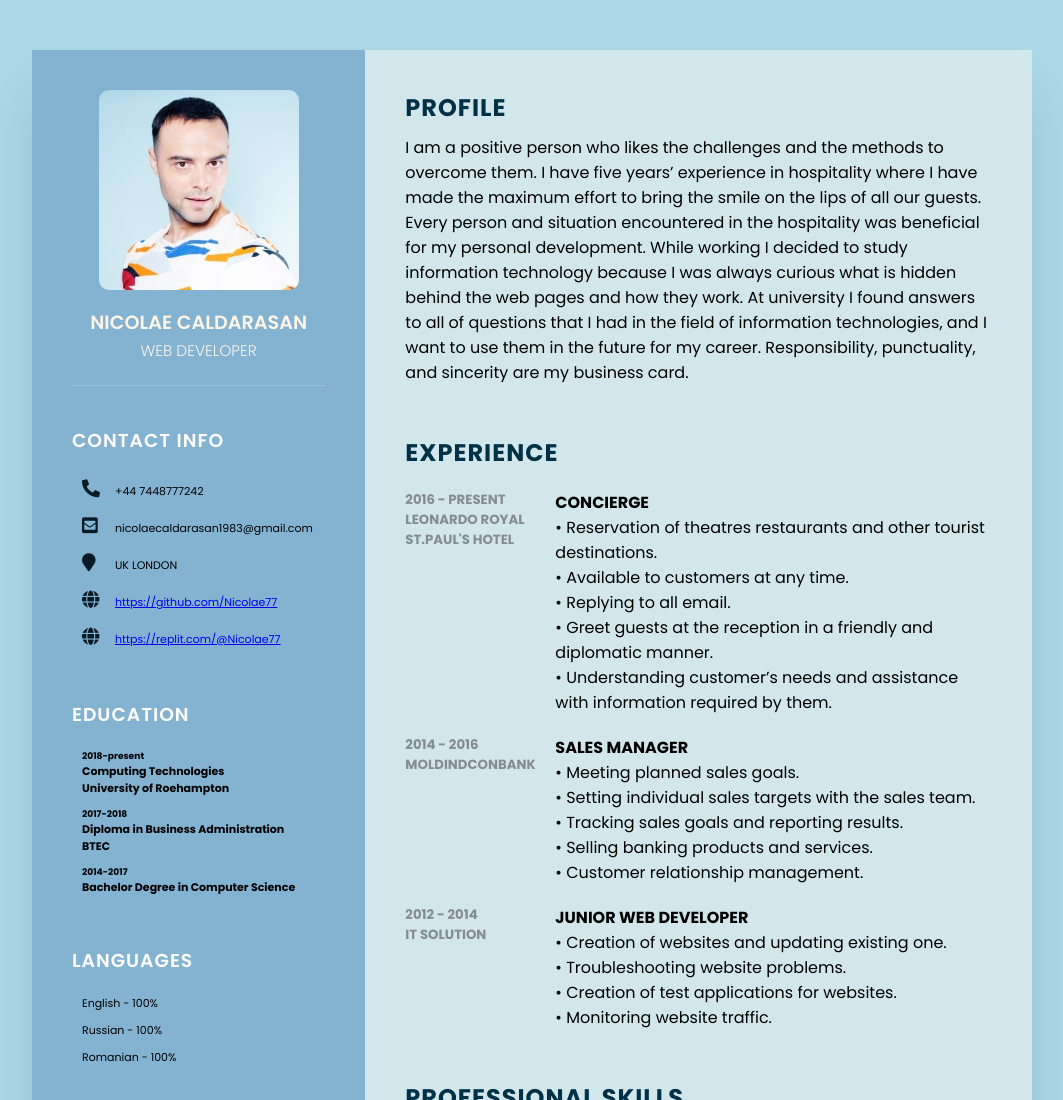
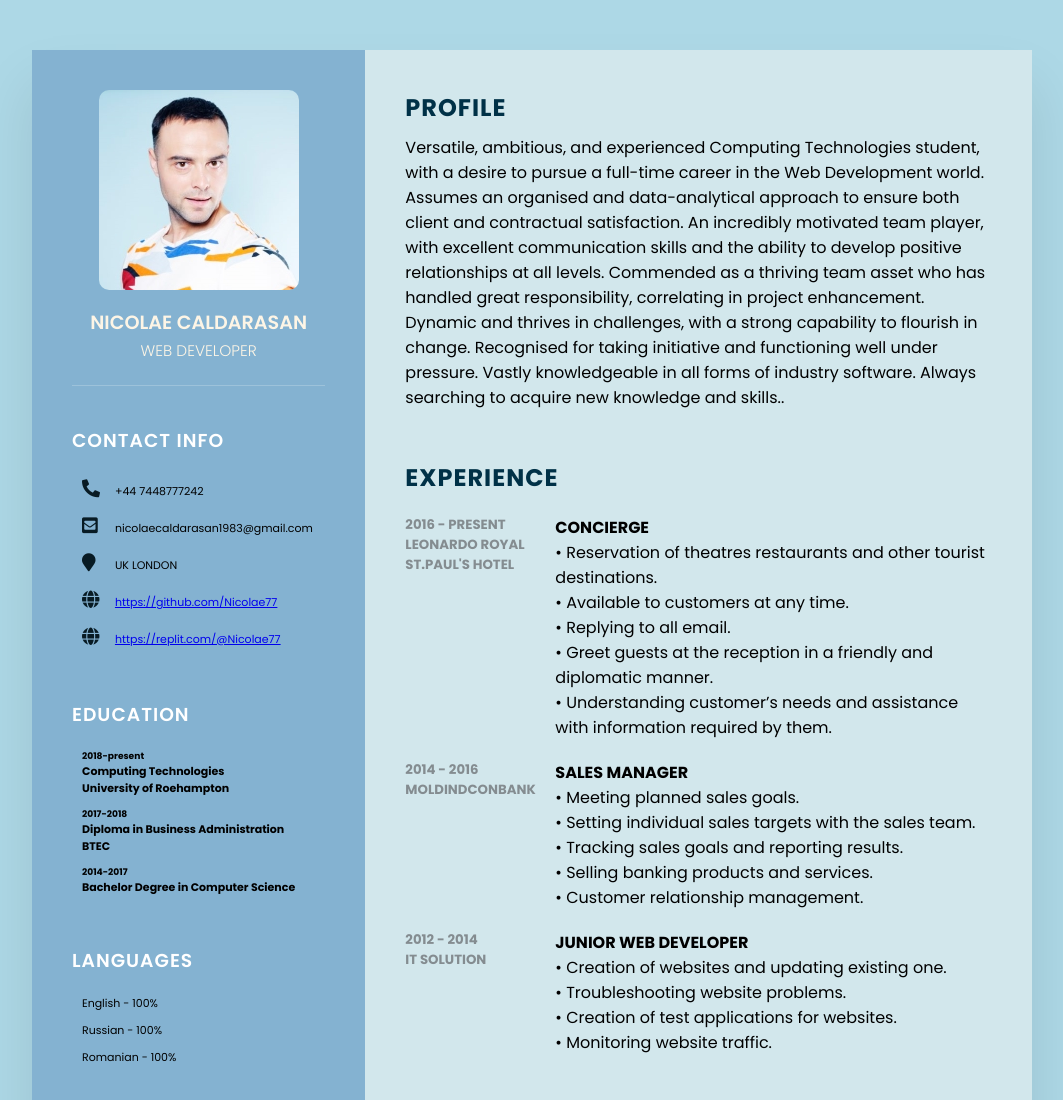
Before and after one commit to Nicolae77/MY-CV, a plain HTML site: page CV/index.html in a window 1280 px wide. Shown: the top 1100 px of the page, without its empty margins (108-1171 px from the left). Drawn offline with Linux system fonts and the light colour scheme.

Commit message:
Update index.html

```diff
--- a/CV/index.html
+++ b/CV/index.html
@@ -88,20 +88,17 @@
         <div class="right_Side">
             <div class="about">
                 <h2 class="title2">Profile</h2>
-                I am a positive person who likes the challenges
-                and the methods to overcome them. I have five
-                years’ experience in hospitality where I have made
-                the maximum effort to bring the smile on the lips of
-                all our guests. Every person and situation encountered
-                in the hospitality was beneficial for my personal
-                development. While working I decided to study
-                information technology because I was always curious
-                what is hidden behind the web pages and how they work.
-                At university I found answers to all of questions that
-                I had in the field of information technologies,
-                and I want to use them in the future for my career.
-                Responsibility, punctuality, and sincerity are my
-                business card.</p>
+                Versatile, ambitious, and experienced Computing Technologies student,
+                with a desire to pursue a full-time career in the Web Development world.
+                Assumes an organised and data-analytical approach to ensure both client
+                and contractual satisfaction. An incredibly motivated team player,
+                with excellent communication skills and the ability to develop positive
+                relationships at all levels. Commended as a thriving team asset who has
+                handled great responsibility, correlating in project enhancement.
+                Dynamic and thrives in challenges, with a strong capability to flourish
+                in change. Recognised for taking initiative and functioning well under
+                pressure. Vastly knowledgeable in all forms of industry software.
+                Always searching to acquire new knowledge and skills..</p>
             </div>
             <div class="about">
                 <h2 class="title2">Experience</h2>
```
